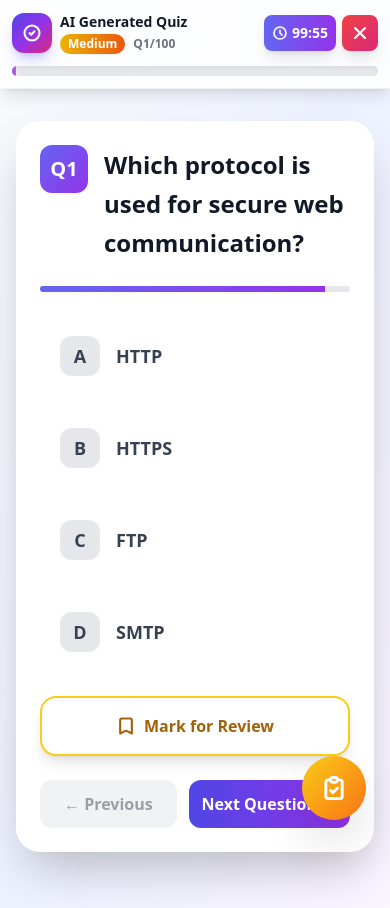
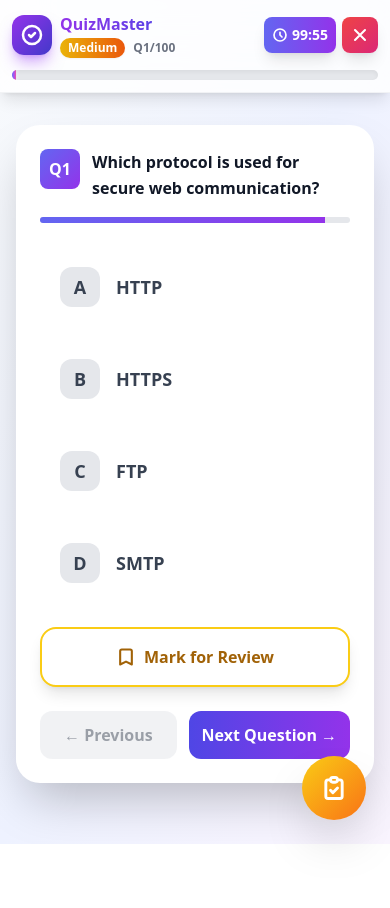
Before and after one commit to Tanaya-2007/AI-Powered-MCQ-app, a React (Vite) app: page /quiz-session in a window 390 px wide. After the commit the page ends 844 px from the top, so only its background shows below. Built offline with nearby package versions, Linux system fonts and the light colour scheme.

Commit message:
Responsive Design for quiz session

```diff
--- a/src/pages/QuizSession.jsx
+++ b/src/pages/QuizSession.jsx
@@ -72,24 +72,28 @@ function QuizSession() {
     }
   }, [timeLeft, quizComplete, totalTimeElapsed]);
 
-  // Keyboard shortcuts (A, B, C, D)
-  useEffect(() => {
-    const handleKeyPress = (e) => {
-      if (quizComplete || showReview) return;
-
-      const key = e.key.toUpperCase();
-      if (['A', 'B', 'C', 'D'].includes(key) && !isAnswered) {
-        const optionIndex = key.charCodeAt(0) - 65;
-        if (optionIndex < question.options.length) {
-          handleSelectAnswer(optionIndex);
-        }
-      }
-    };
-
-    window.addEventListener('keydown', handleKeyPress);
-    return () => window.removeEventListener('keydown', handleKeyPress);
-  }, [isAnswered, currentQuestion, quizComplete, showReview]);
-
+  // Keyboard shortcuts
+    <div className="bg-gradient-to-br from-indigo-50 to-purple-50 border-2 border-indigo-200 rounded-2xl p-4 mt-4">
+      <div className="flex items-start gap-3">
+        <div className="w-10 h-10 bg-gradient-to-br from-indigo-500 to-purple-600 rounded-xl flex items-center justify-center flex-shrink-0">
+          <svg className="w-6 h-6 text-white" fill="none" stroke="currentColor" viewBox="0 0 24 24">
+            <path strokeLinecap="round" strokeLinejoin="round" strokeWidth={2} d="M13 10V3L4 14h7v7l9-11h-7z" />
+          </svg>
+        </div>
+        <div className="flex-1">
+          <p className="text-sm font-bold text-indigo-900 mb-2">⌨️ Keyboard Shortcuts</p>
+          <div className="space-y-1 text-sm text-indigo-700">
+            <p className="flex items-center gap-2">
+              <span className="px-2 py-0.5 bg-white rounded font-mono font-bold text-xs">A</span>
+              <span className="px-2 py-0.5 bg-white rounded font-mono font-bold text-xs">B</span>
+              <span className="px-2 py-0.5 bg-white rounded font-mono font-bold text-xs">C</span>
+              <span className="px-2 py-0.5 bg-white rounded font-mono font-bold text-xs">D</span>
+              <span>to select options quickly!</span>
+            </p>
+          </div>
+        </div>
+      </div>
+    </div>
   const handleSelectAnswer = (index) => {
     if (isAnswered) return;
     setSelectedAnswer(index);
@@ -558,13 +562,13 @@ return (
         <div className="flex items-center justify-between mb-3 sm:mb-4">
           {/* Left - Quiz Info */}
           <div className="flex items-center gap-2 sm:gap-3">
-            <div className="w-10 h-10 sm:w-12 sm:h-12 bg-gradient-to-br from-indigo-600 via-purple-600 to-pink-600 rounded-xl sm:rounded-2xl flex items-center justify-center shadow-lg shadow-indigo-500/30">
-              <svg className="w-5 h-5 sm:w-6 sm:h-6 text-white" fill="none" stroke="currentColor" viewBox="0 0 24 24">
+          <div className="w-10 h-10 sm:w-12 sm:h-12 bg-gradient-to-br from-purple-600 to-indigo-700 rounded-xl sm:rounded-2xl flex items-center justify-center shadow-lg shadow-purple-500/50">
+            <svg className="w-6 h-6 sm:w-7 sm:h-7 text-white" fill="none" stroke="currentColor" viewBox="0 0 24 24">
               <path strokeLinecap="round" strokeLinejoin="round" strokeWidth={2.5} d="M9 12l2 2 4-4m6 2a9 9 0 11-18 0 9 9 0 0118 0z" />
             </svg>
           </div>
           <div>
-              <h1 className="text-sm sm:text-lg lg:text-xl font-black text-gray-900 line-clamp-1">{quizData.title}</h1>
+            <h1 className="text-base sm:text-xl lg:text-2xl font-black bg-gradient-to-r from-purple-600 to-indigo-600 bg-clip-text text-transparent">QuizMaster</h1>
             <div className="flex items-center gap-2 mt-0.5">
               <span className={`px-2 py-0.5 bg-gradient-to-r ${getDifficultyColor(quizData.difficulty)} text-white text-xs font-bold rounded-full capitalize shadow-sm`}>
                 {quizData.difficulty}
@@ -575,7 +579,6 @@ return (
             </div>
           </div>
         </div>
-
           {/* Right - Actions */}
           <div className="flex items-center gap-1.5 sm:gap-2">
             {/* Timer */}
@@ -653,12 +656,12 @@ return (
     <div className="max-w-4xl mx-auto px-4 sm:px-6 py-8">
       {/* Question Card */}
       <div className="bg-white rounded-3xl shadow-2xl p-6 sm:p-10 mb-6">
-        <div className="flex items-start gap-4 mb-6">
-          <div className="w-12 h-12 bg-gradient-to-br from-indigo-500 to-purple-600 rounded-xl flex items-center justify-center flex-shrink-0">
-            <span className="text-xl font-black text-white">Q{currentQuestion + 1}</span>
+      <div className="flex items-start gap-3 sm:gap-4 mb-4 sm:mb-6">
+        <div className="w-10 h-10 sm:w-12 sm:h-12 bg-gradient-to-br from-indigo-500 to-purple-600 rounded-lg sm:rounded-xl flex items-center justify-center flex-shrink-0">
+          <span className="text-base sm:text-xl font-black text-white">Q{currentQuestion + 1}</span>
         </div>
         <div className="flex-1">
-            <p className="text-2xl font-bold text-gray-900 leading-relaxed">
+          <p className="text-base sm:text-xl lg:text-2xl font-bold text-gray-900 leading-relaxed">
             {question.question}
           </p>
         </div>
```
Lines whose indentation alone changed are shown as unchanged.
